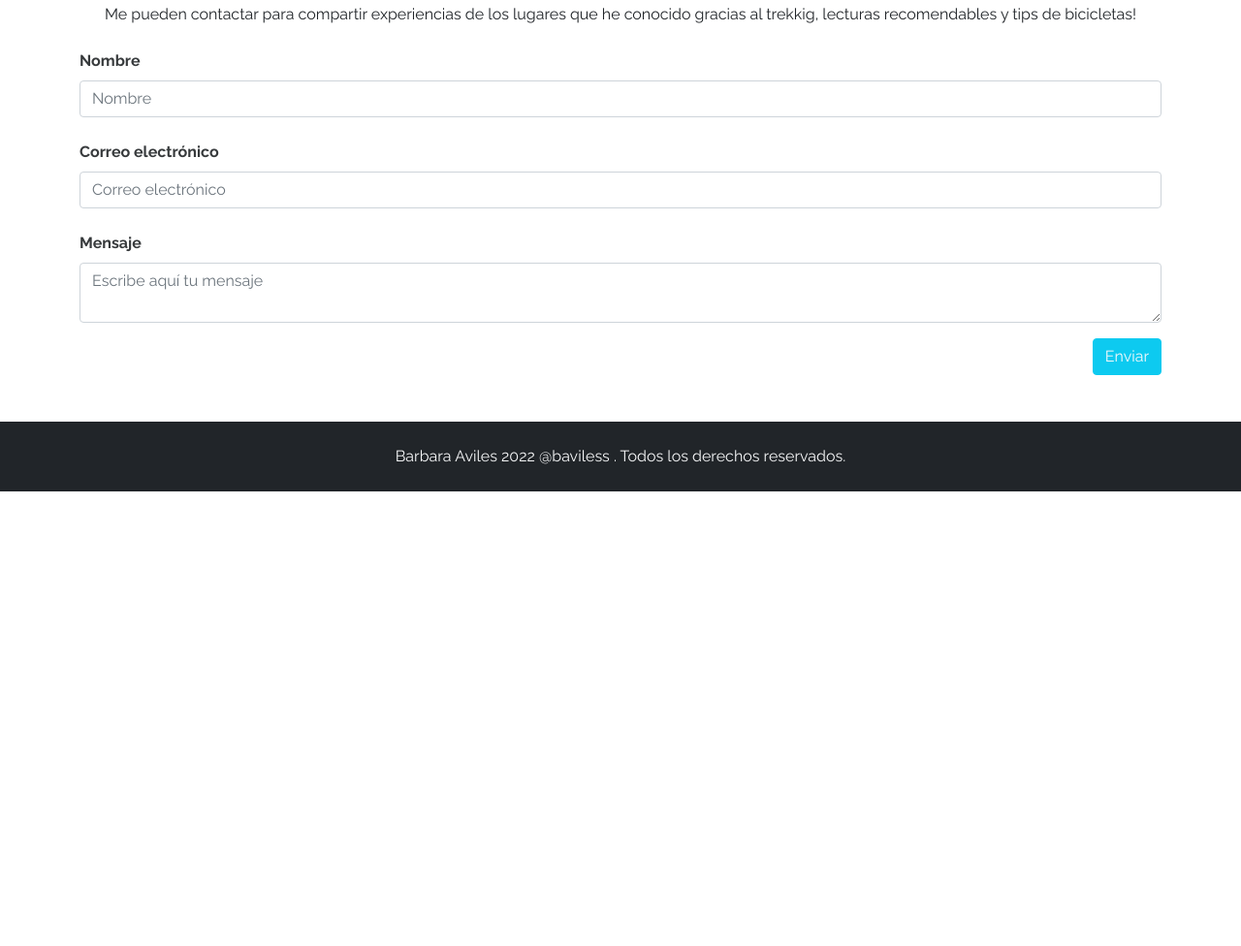
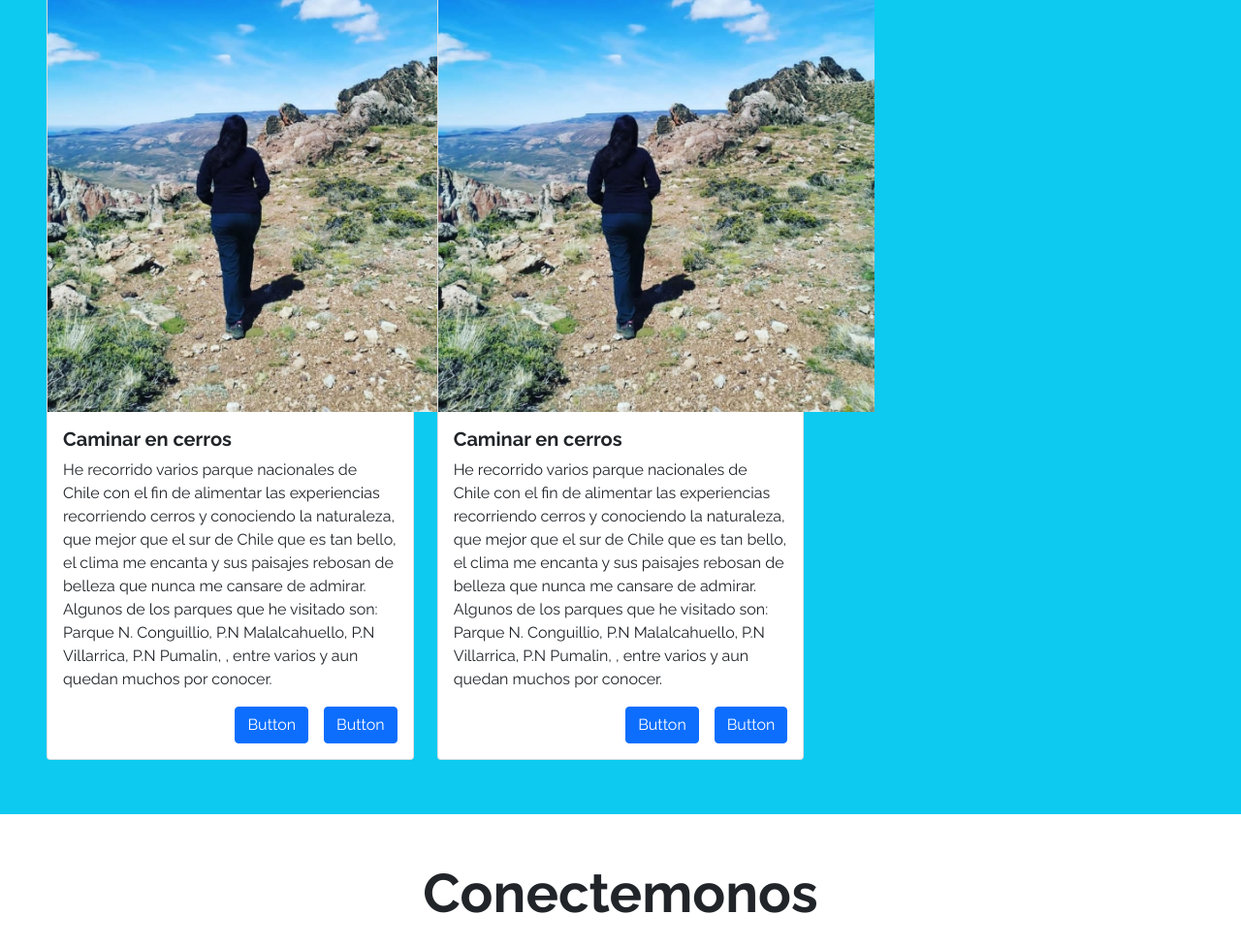
Before and after one commit to baviless/baviless.git.io, a plain HTML site: page index.html in a window 1280 px wide. Shown: the part 1992-2968 px from the top of the page at 97% size. Before the commit the page ends 2499 px from the top, so only its background shows below. Drawn offline with nearby package versions, Linux system fonts and the light colour scheme.

Commit message:
acerca de mi

```diff
--- a/index.html
+++ b/index.html
@@ -132,6 +132,44 @@
                     </div>
                 </div>
             </div>
+            <div class="col-12 col-sm-4 py-2">
+                <div class="card">
+                    <div class="image-top" style="background-image: url(assets/img/caminar.jpg)"></div>
+                    <div class="card-body">
+                        <h5 class="card-title fw-bold">Caminar en cerros</h5>
+                        <p class="card-text">
+                            He recorrido varios parque nacionales de Chile con el fin de alimentar las experiencias recorriendo
+                            cerros y conociendo la naturaleza, que mejor que el sur de Chile que es tan bello, el clima me encanta
+                            y sus paisajes rebosan de belleza que nunca me cansare de admirar.
+                            Algunos de los parques que he visitado son: Parque N. Conguillio, P.N Malalcahuello, P.N Villarrica,
+                            P.N Pumalin, , entre varios y aun quedan muchos por conocer.
+                        </p>
+                        <div class="d-grid gap-2 d-md-flex justify-content-md-end">
+                            <button class="btn btn-primary me-md-2" type="button">Button</button>
+                            <button class="btn btn-primary" type="button">Button</button>
+                          </div>
+                    </div>
+                </div>
+            </div>
+            <div class="col-12 col-sm-4 py-2">
+                <div class="card">
+                    <div class="image-top" style="background-image: url(assets/img/caminar.jpg)"></div>
+                    <div class="card-body">
+                        <h5 class="card-title fw-bold">Caminar en cerros</h5>
+                        <p class="card-text">
+                            He recorrido varios parque nacionales de Chile con el fin de alimentar las experiencias recorriendo
+                            cerros y conociendo la naturaleza, que mejor que el sur de Chile que es tan bello, el clima me encanta
+                            y sus paisajes rebosan de belleza que nunca me cansare de admirar.
+                            Algunos de los parques que he visitado son: Parque N. Conguillio, P.N Malalcahuello, P.N Villarrica,
+                            P.N Pumalin, , entre varios y aun quedan muchos por conocer.
+                        </p>
+                        <div class="d-grid gap-2 d-md-flex justify-content-md-end">
+                            <button class="btn btn-primary me-md-2" type="button">Button</button>
+                            <button class="btn btn-primary" type="button">Button</button>
+                          </div>
+                    </div>
+                </div>
+            </div>
         </div>
 
     </section>
@@ -142,9 +180,6 @@
 
         <h2 class="display-4 fw-bold text-center my-4">Conectemonos</h2>
 
-        <p class="text-center my-4 d-none d-md-block">Me pueden contactar para compartir experiencias de los lugares que he conocido gracias al trekkig,
-            lecturas recomendables y tips de bicicletas!
-        </p>
 
         <form>
 
```
